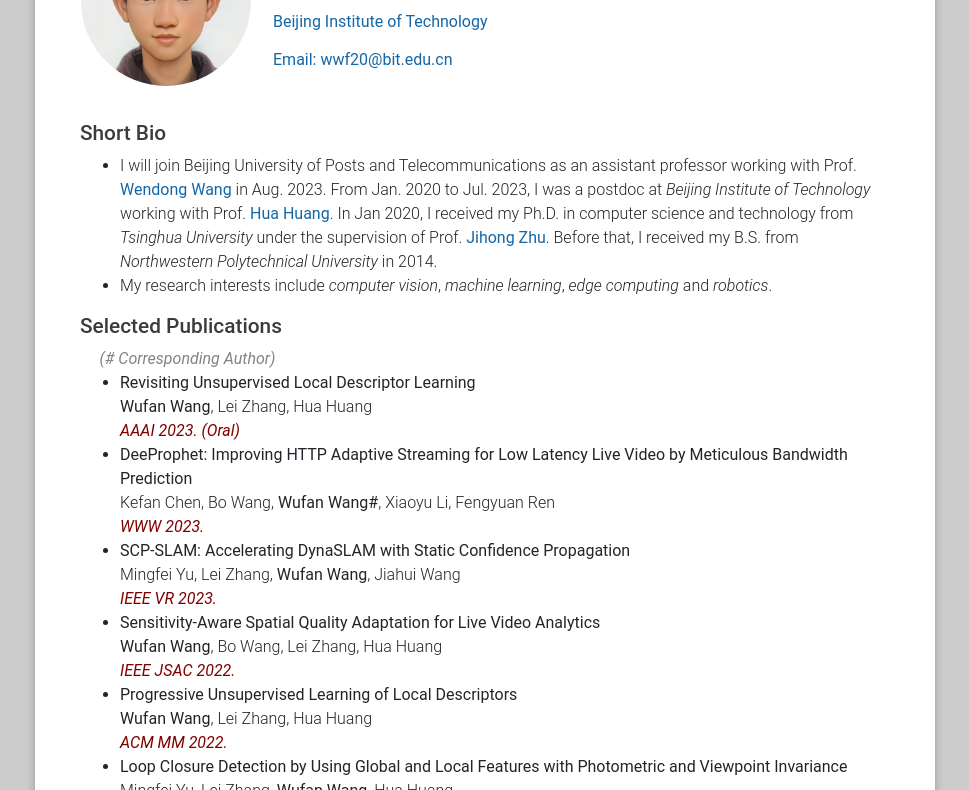
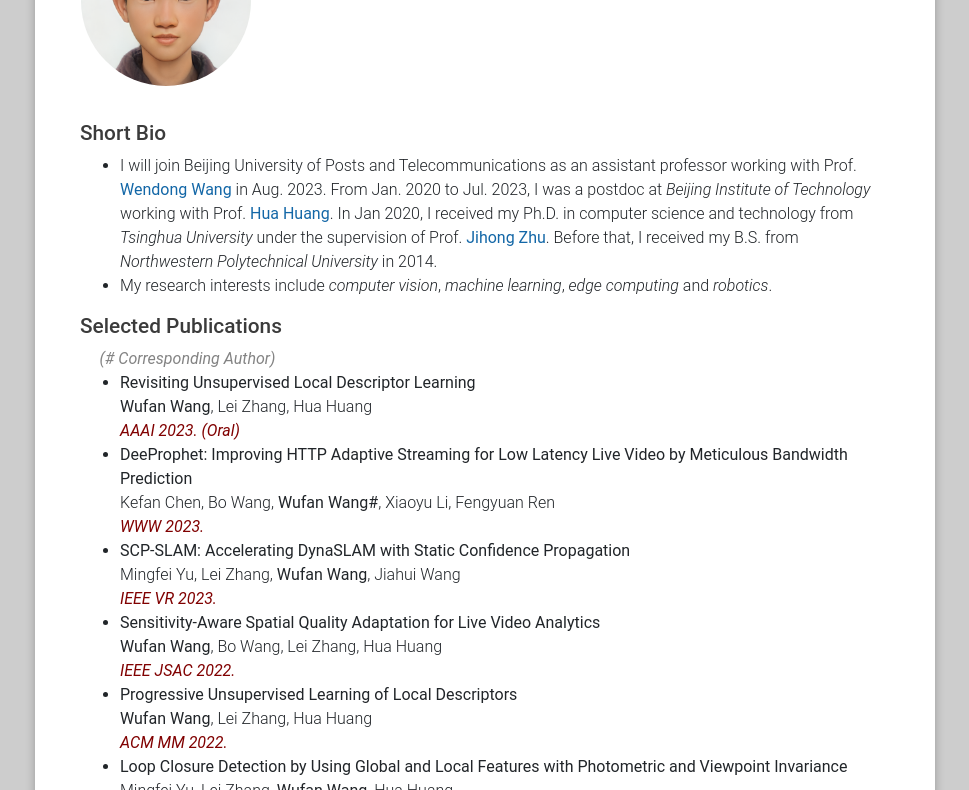
Before and after one commit to cswwf/cswwf.github.io, a plain HTML site: page index.html in a window 1280 px wide. Shown: the part 135-925 px from the top of the page, without its empty margins (155-1124 px from the left). Drawn offline with nearby package versions, Linux system fonts and the light colour scheme.

Commit message:
Update index.html

```diff
--- a/index.html
+++ b/index.html
@@ -217,8 +217,7 @@ $(document).ready(function() {
 	<div id="DocInfo">
 		<br>
 		<h1>Wufan Wang (王吴凡)</h1><br>
-        <font size=3px>Beijing Institute of Technology<br><br></font>
-        <font size=3px>Email: <a href="wwf20@bit.edu.cn">wwf20@bit.edu.cn</a><br><br></font>
+
 
 
 
```
